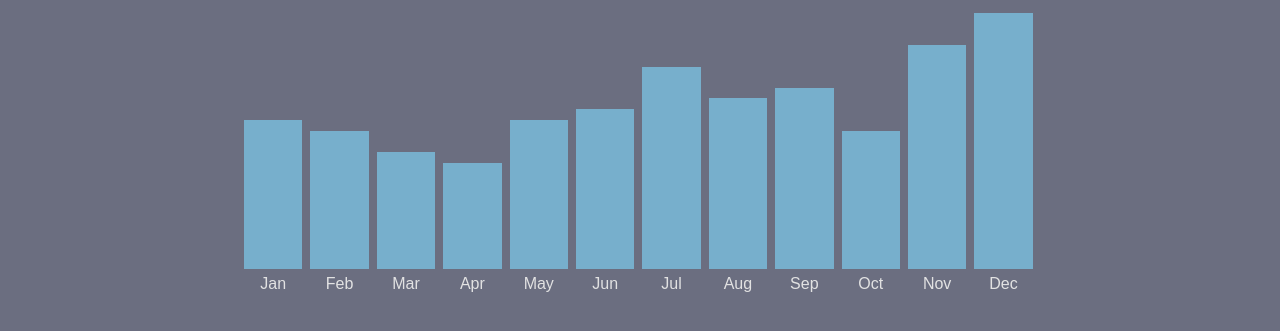
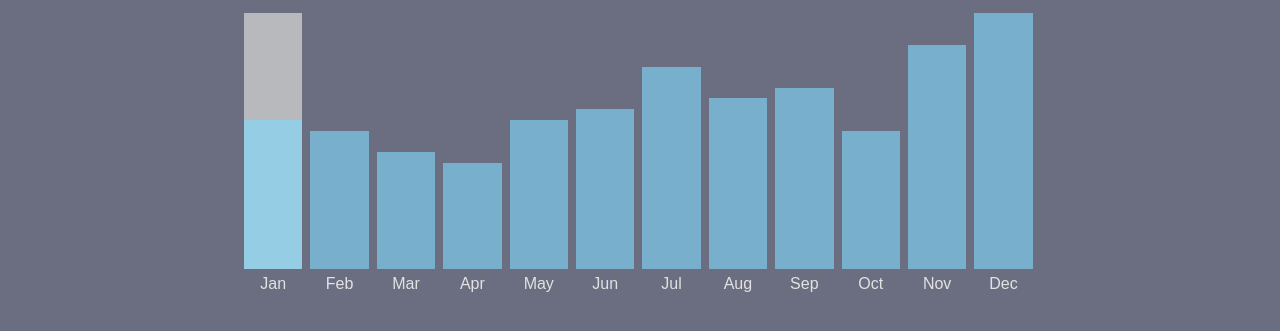
Before and after one commit to Jaredlebel/dsn1678-exercise-2, a plain HTML site: page index.html in a window 1280 px wide. In both pictures the pointer is over the item 273 px from the left and 256 px from the top of the page. Shown: the part 115-446 px from the top of the page. Drawn offline with Linux system fonts and the light colour scheme.

Commit message:
Added a transition to the chart items.

```diff
--- a/css/main.css
+++ b/css/main.css
@@ -59,6 +59,11 @@ body {
   width: 7.3%;
 
   background-color: rgba(204, 204, 204, 0);
+    transition: background-color 500ms ease-in-out;
+}
+
+.chart__item:hover {
+    background-color: rgba(204, 204, 204, 0.8)
 }
 
 .chart__link,
```
